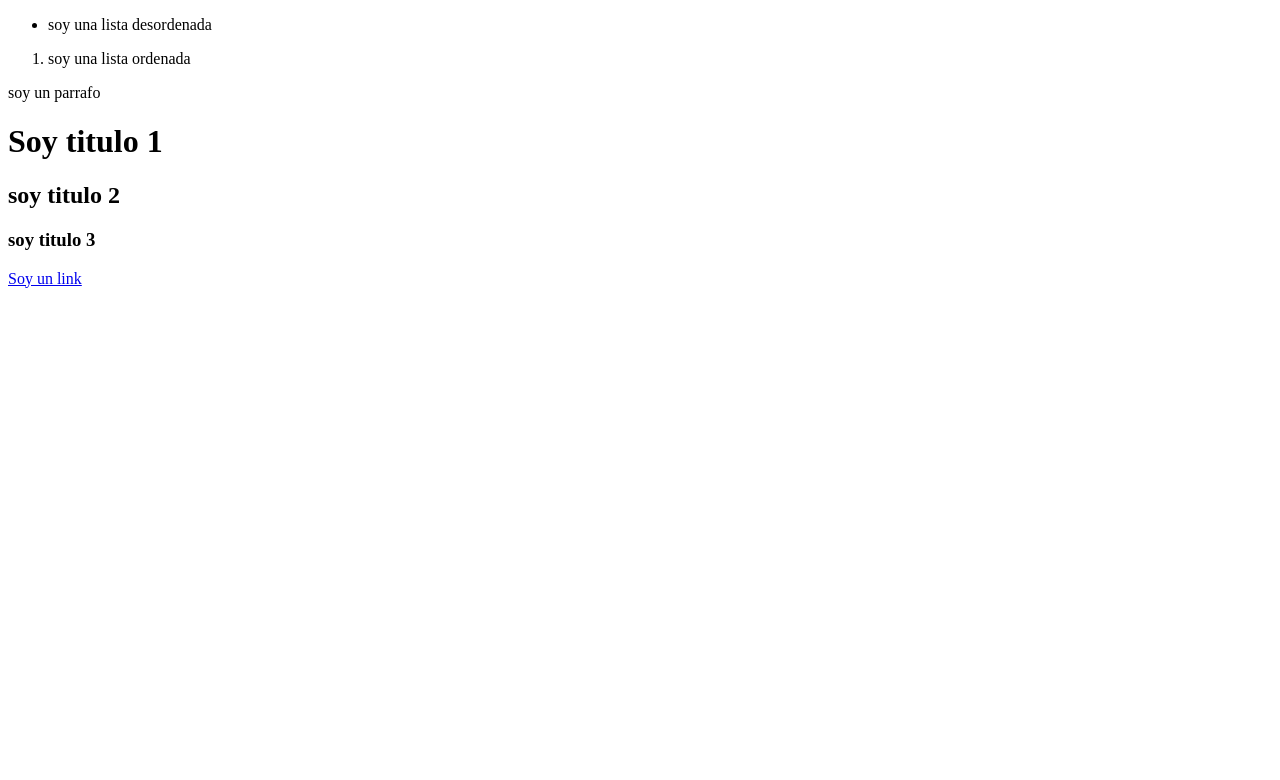
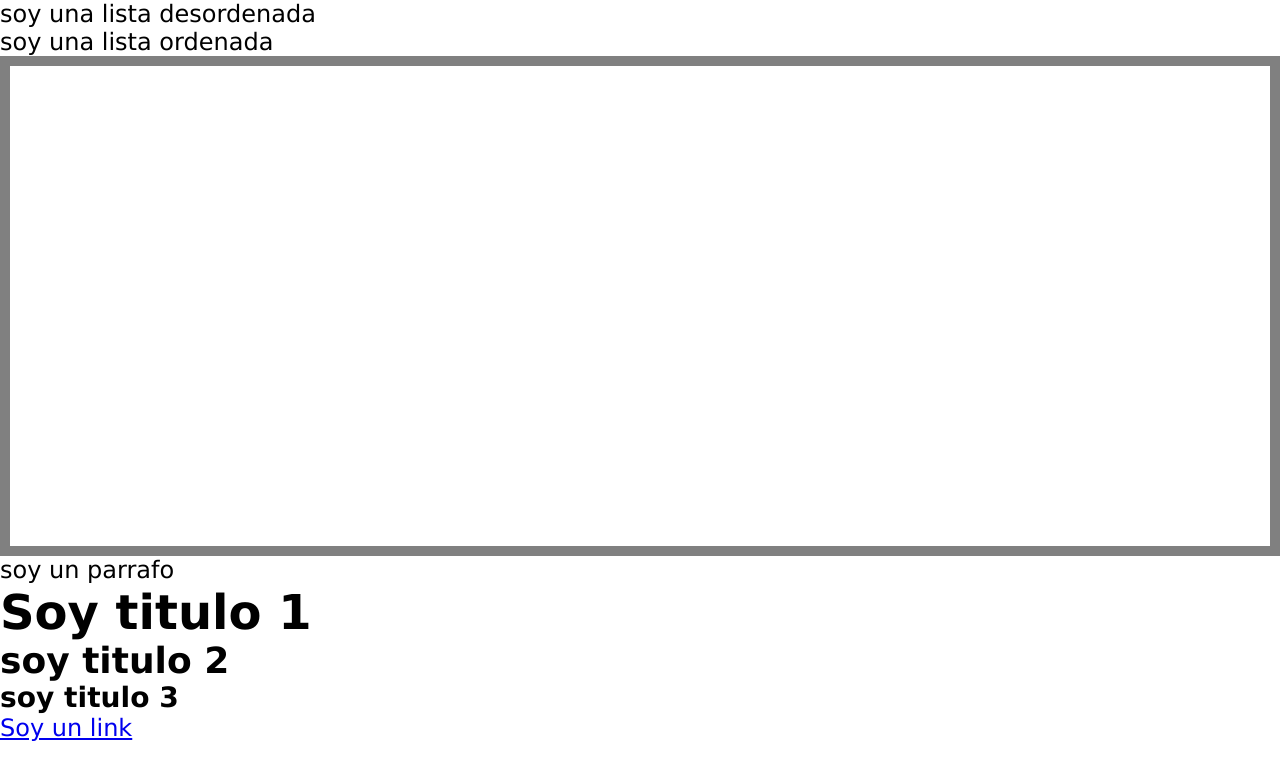
Before and after one commit to DexenRoss/HTML-CSS, a plain HTML site: page html/classIndex/index.html in a window 1280 px wide. Drawn offline with Linux system fonts and the light colour scheme.

Commit message:
Vimos herencia en html y css

```diff
--- a/html/classIndex/css/style.css
+++ b/html/classIndex/css/style.css
@@ -1,3 +1,16 @@
+/*Selector universal*/
+*{
+    box-sizing: border-box;
+    padding: 0;
+    margin: 0;
+}
+
+
+html{
+    font-size: 150%;
+    font-family: Verdana, Geneva, Tahoma, sans-serif;
+}
+
 .listaDeSuper{
     margin-top: 10px;
     list-style:none;
@@ -32,3 +45,10 @@
 .frutas_item a::after{
     content: " | ";
 }
+
+footer{
+    width: 100%;
+    height: 500px;
+    border: 10px solid grey;
+    padding: 20px 35px;
+}
```
